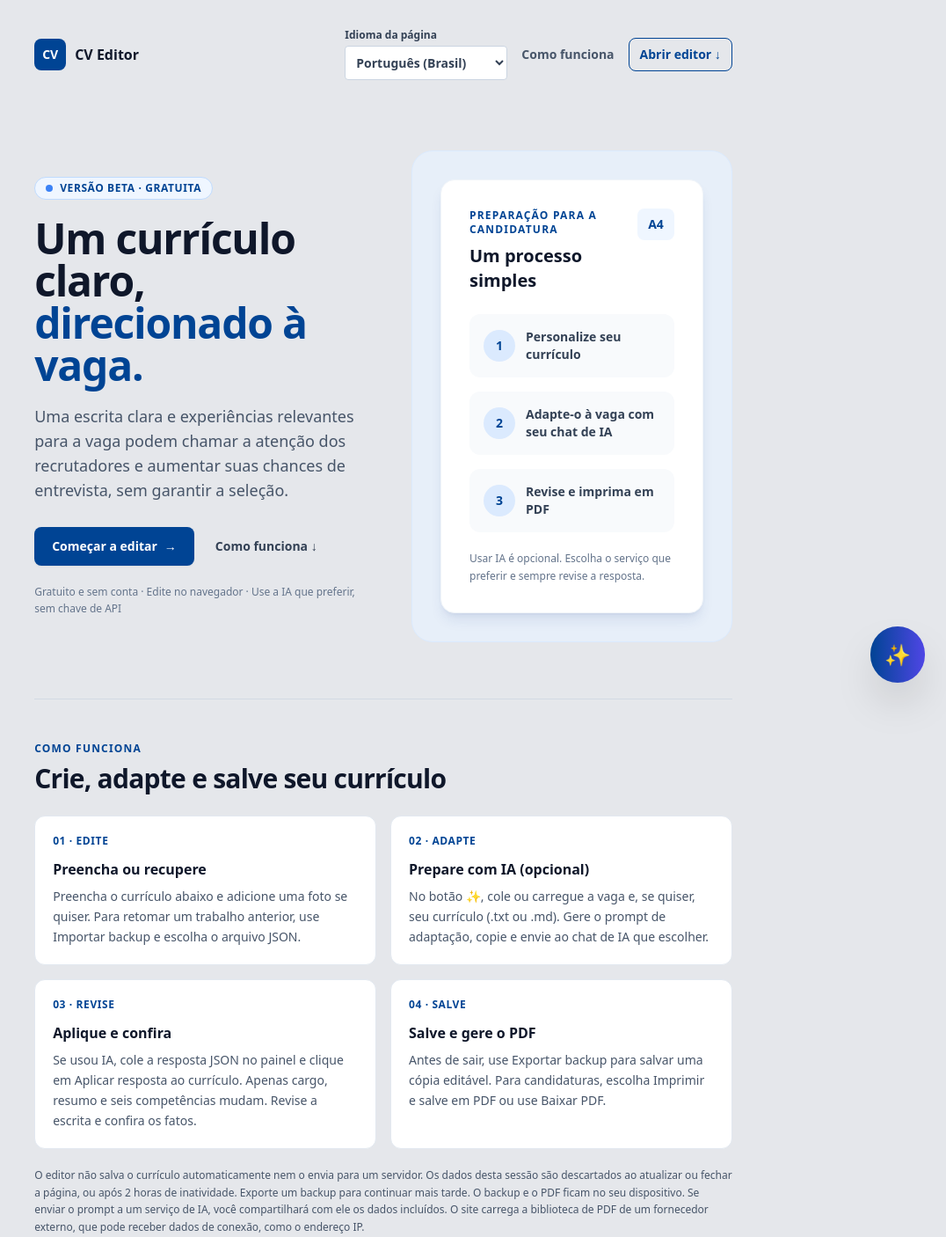
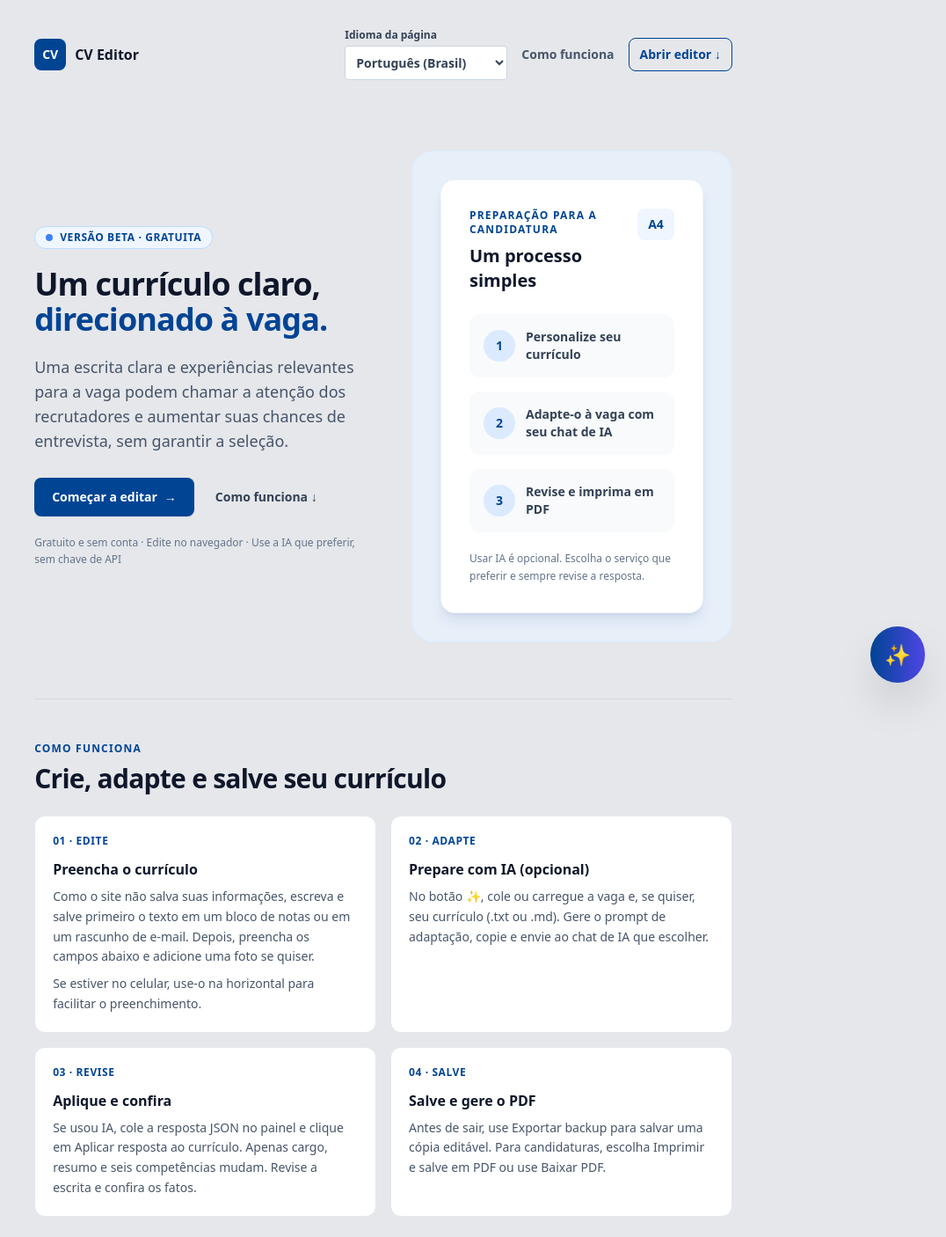
Before and after one commit to gviegasg/cv-europass-editor, a website: page index.html in a window 1280 px wide. Shown: the top 1406 px of the page at 88% size, without its empty margins (204-1280 px from the left). Drawn offline with Linux system fonts and the light colour scheme.

Commit message:
Melhora orientações para preencher o currículo
Co-authored-by: Copilot <223556219+Copilot@users.noreply.github.com>

```diff
--- a/index.html
+++ b/index.html
@@ -129,7 +129,7 @@
                 <p class="mb-5 inline-flex items-center gap-2 rounded-full border border-blue-200 bg-blue-50 px-3 py-1 text-xs font-bold uppercase tracking-wider text-[#004494]">
                     <span class="h-2 w-2 rounded-full bg-blue-500" aria-hidden="true"></span> Versão beta · Gratuita
                 </p>
-                <h1 id="landing-title" class="max-w-xl text-4xl font-bold leading-tight tracking-tight text-slate-900 sm:text-5xl">
+                <h1 id="landing-title" class="max-w-xl text-[1.6875rem] font-bold leading-tight tracking-tight text-slate-900 sm:text-4xl">
                     Um currículo claro, <span class="text-[#004494]">direcionado à vaga.</span>
                 </h1>
                 <p class="mt-5 max-w-lg text-base leading-relaxed text-slate-600 sm:text-lg">
@@ -177,8 +177,9 @@
             <div class="mt-6 grid gap-4 md:grid-cols-2">
                 <article class="rounded-xl border border-slate-200 bg-white p-5">
                     <p class="text-xs font-bold uppercase tracking-wider text-[#004494]">01 · Edita</p>
-                    <h3 class="mt-3 text-base font-bold text-slate-900">Preenche ou recupera</h3>
-                    <p class="mt-2 text-sm leading-relaxed text-slate-600">Preenche o CV abaixo e adiciona uma foto se quiseres. Para retomar um trabalho anterior, usa Importar backup e escolhe o ficheiro JSON.</p>
+                    <h3 class="mt-3 text-base font-bold text-slate-900">Preenche o currículo</h3>
+                    <p class="mt-2 text-sm leading-relaxed text-slate-600">Como o site não guarda as tuas informações, escreve e guarda primeiro o texto num bloco de notas ou num rascunho de e-mail. Depois, preenche os campos abaixo e adiciona uma foto se quiseres.</p>
+                    <p class="mt-2 text-sm leading-relaxed text-slate-600">Se estiveres no telemóvel, usa-o na horizontal para facilitar o preenchimento.</p>
                 </article>
                 <article class="rounded-xl border border-slate-200 bg-white p-5">
                     <p class="text-xs font-bold uppercase tracking-wider text-[#004494]">02 · Adapta</p>
--- a/interface.js
+++ b/interface.js
@@ -19,8 +19,9 @@ const INTERFACE_TEXTS = [
     ['Usar IA é opcional. Escolhe o serviço que preferires e revê sempre a resposta.', 'Usar IA é opcional. Escolha o serviço que preferir e sempre revise a resposta.', 'Usar IA es opcional. Elige el servicio que prefieras y revisa siempre la respuesta.', 'AI is optional. Choose the service you prefer and always review its response.'],
     ['Cria, adapta e guarda o teu currículo', 'Crie, adapte e salve seu currículo', 'Crea, adapta y guarda tu currículum', 'Create, adapt and save your résumé'],
     ['01 · Edita', '01 · Edite', '01 · Edita', '01 · Edit'],
-    ['Preenche ou recupera', 'Preencha ou recupere', 'Completa o recupera', 'Fill in or restore'],
-    ['Preenche o CV abaixo e adiciona uma foto se quiseres. Para retomar um trabalho anterior, usa Importar backup e escolhe o ficheiro JSON.', 'Preencha o currículo abaixo e adicione uma foto se quiser. Para retomar um trabalho anterior, use Importar backup e escolha o arquivo JSON.', 'Completa el currículum y añade una foto si quieres. Para continuar un trabajo anterior, usa Importar copia de seguridad y elige el archivo JSON.', 'Fill in the résumé below and add a photo if you wish. To resume previous work, use Import backup and choose the JSON file.'],
+    ['Preenche o currículo', 'Preencha o currículo', 'Completa el currículum', 'Fill in your résumé'],
+    ['Como o site não guarda as tuas informações, escreve e guarda primeiro o texto num bloco de notas ou num rascunho de e-mail. Depois, preenche os campos abaixo e adiciona uma foto se quiseres.', 'Como o site não salva suas informações, escreva e salve primeiro o texto em um bloco de notas ou em um rascunho de e-mail. Depois, preencha os campos abaixo e adicione uma foto se quiser.', 'Como el sitio no guarda tu información, escribe y guarda primero el texto en un bloc de notas o en un borrador de correo. Después, completa los campos de abajo y añade una foto si quieres.', 'Because the site does not save your information, first write and save your text in a notes app or an email draft. Then fill in the fields below and add a photo if you wish.'],
+    ['Se estiveres no telemóvel, usa-o na horizontal para facilitar o preenchimento.', 'Se estiver no celular, use-o na horizontal para facilitar o preenchimento.', 'Si usas el móvil, ponlo en horizontal para completar los campos con más comodidad.', 'If you are using a phone, turn it sideways to make filling in the fields easier.'],
     ['02 · Adapta', '02 · Adapte', '02 · Adapta', '02 · Adapt'],
     ['Prepara com IA (opcional)', 'Prepare com IA (opcional)', 'Prepara con IA (opcional)', 'Prepare with AI (optional)'],
     ['No botão ✨, cola ou carrega a vaga e, se quiseres, o teu CV (.txt ou .md). Gera o prompt de adaptação, copia-o e envia-o ao chat de IA que escolheres.', 'No botão ✨, cole ou carregue a vaga e, se quiser, seu currículo (.txt ou .md). Gere o prompt de adaptação, copie e envie ao chat de IA que escolher.', 'En el botón ✨, pega o carga la oferta y, si quieres, tu currículum (.txt o .md). Genera el prompt de adaptación, cópialo y envíalo al chat de IA que elijas.', 'Use the ✨ button to paste or upload the job description and optionally your résumé (.txt or .md). Generate the adaptation prompt, copy it and send it to your chosen AI chat.'],
```
Also changed, not shown: DIARIO.md (+10 -1 lines), README.md, styles.css.
